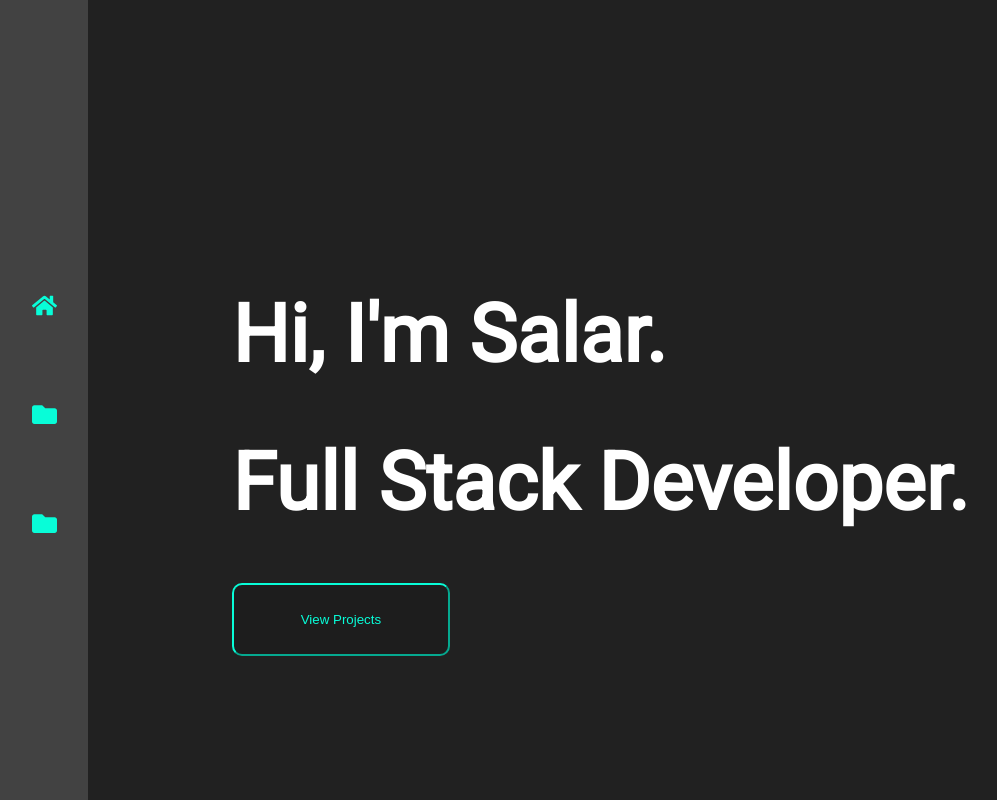
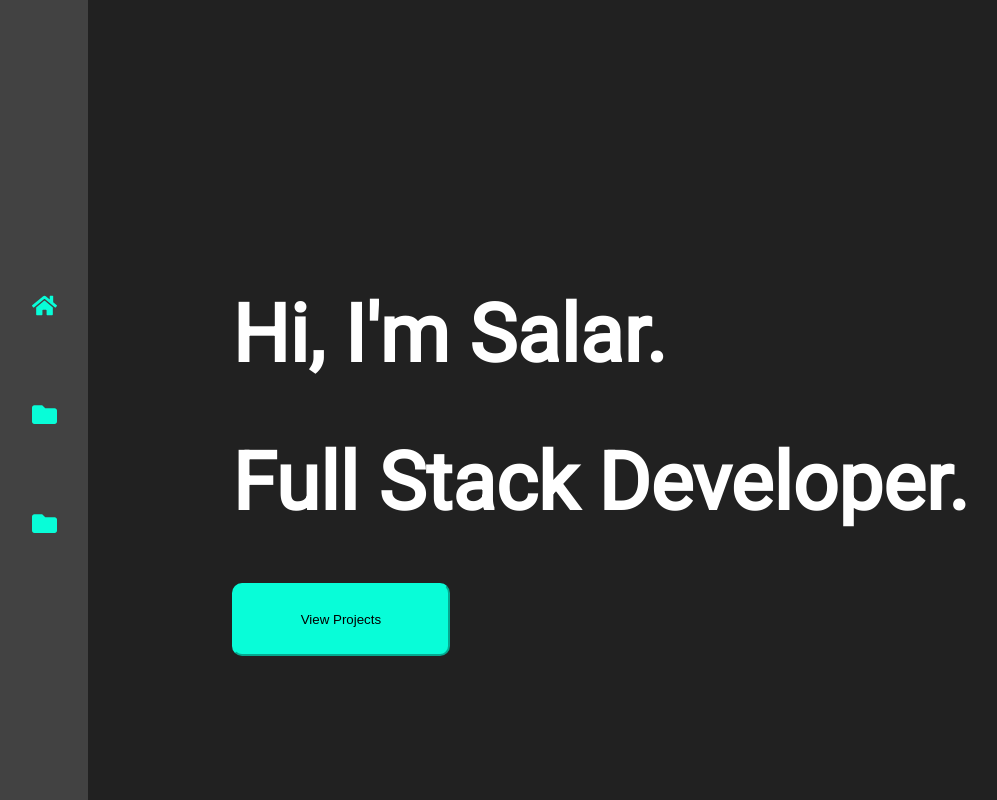
Before and after one commit to marcusalint/Personal-Portfolio, a React (Create React App) app in the folder personal-portfolio/: page /home in a window 1280 px wide. In both pictures the pointer is over the button "View Projects". Shown: the whole page, without its empty margins (8-1005 px from the left). Built offline with nearby package versions, Linux system fonts and the light colour scheme.

Commit message:
changed project button styling

```diff
--- a/personal-portfolio/src/components/Home.scss
+++ b/personal-portfolio/src/components/Home.scss
@@ -21,7 +21,12 @@ h1 {
 }
 
 #project--button {
-  @include home--button()
+  @include home--button();
+
+  &:hover {
+    color: black;
+    background-color: #08FDD8;
+  }
 }
 
 #contact--button {
```
